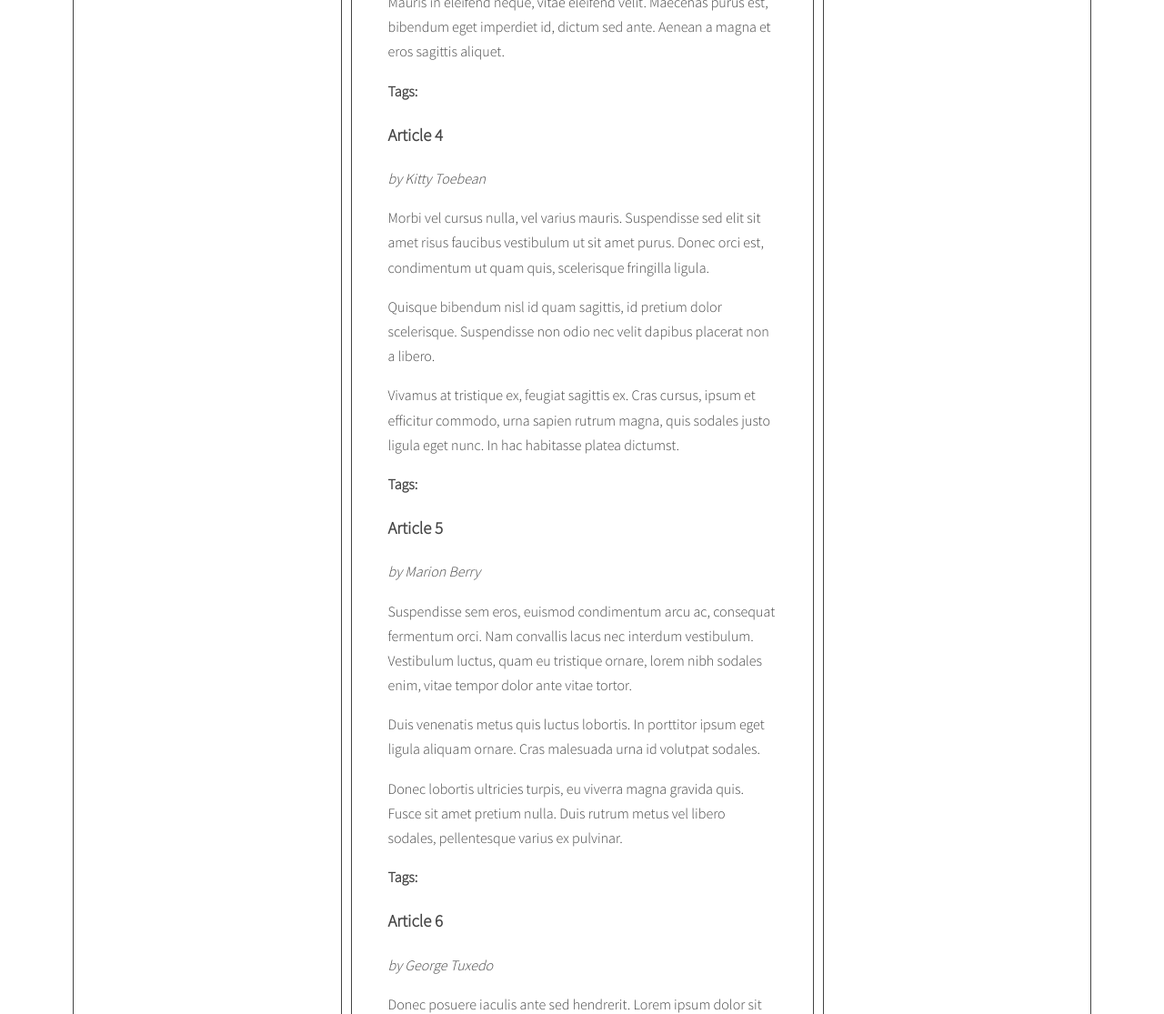
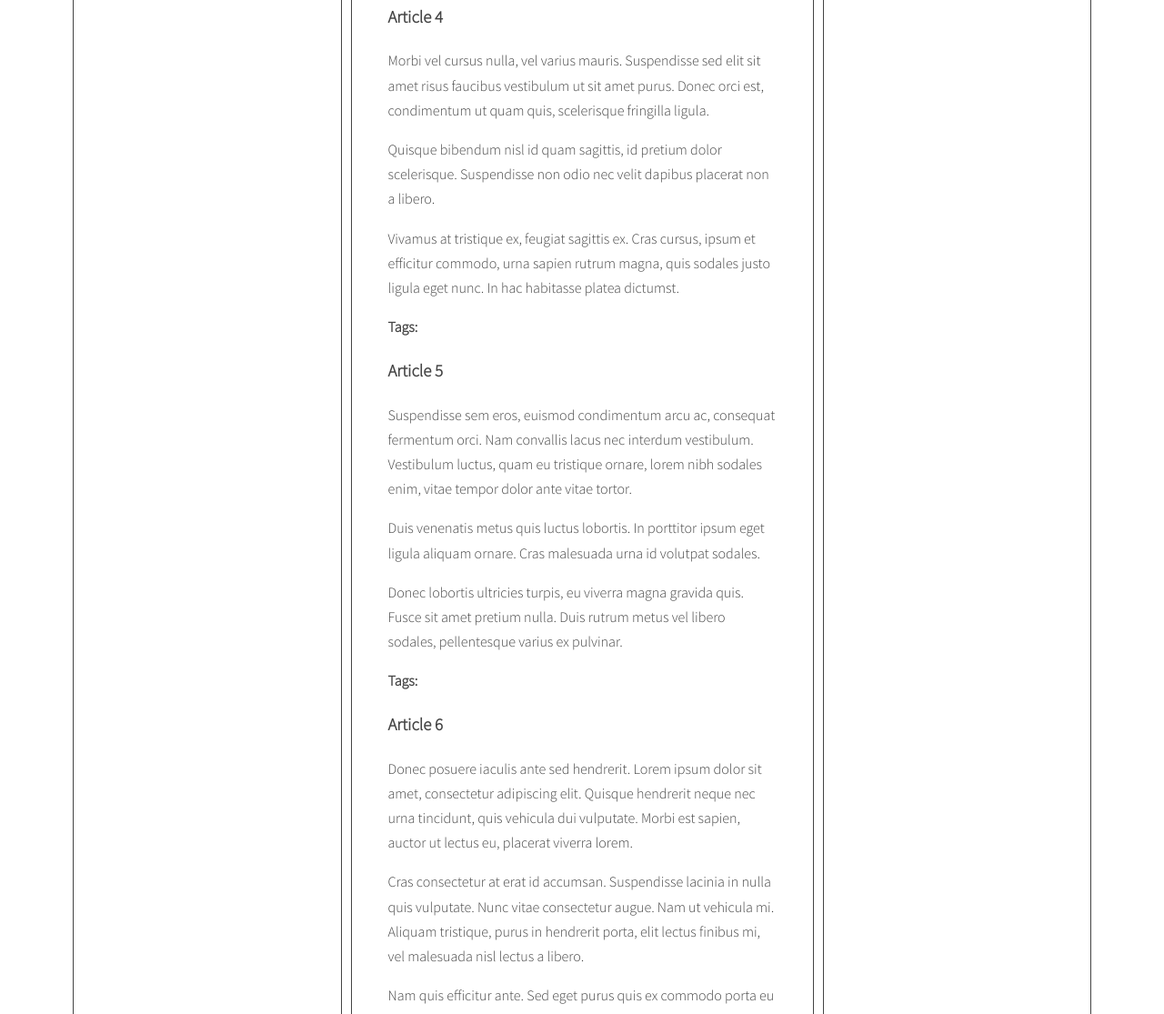
Before and after one commit to pawel-urban/javascript-blog, a website: page index.html in a window 1280 px wide. Shown: the part 1685-2800 px from the top of the page at 91% size. Drawn offline with nearby package versions, Linux system fonts and the light colour scheme.

Commit message:
Remove authors from html text

```diff
--- a/index.html
+++ b/index.html
@@ -18,7 +18,7 @@
           <section class="posts">
             <article class="post active" id="article-1" data-tags="news code marketing">
               <h3 class="post-title">Article 1</h3>
-              <p class="post-author">by Marion Berry</p>
+              <p class="post-author"></p>
               <div class="post-content">
                 <p>Duis non dolor efficitur erat interdum fringilla a lobortis dolor. Aenean in massa viverra, pretium augue et, imperdiet diam. Proin varius vitae lectus ut suscipit. Etiam metus lacus, molestie at ante eget, gravida tristique metus. Morbi finibus elit mi, ut aliquam libero tempor eu.</p>
                 <p>Curabitur a arcu ut nunc ornare tempor. Vestibulum et augue purus. Sed mattis auctor iaculis. Duis placerat tempus nisl, et commodo sem varius sed. Ut ac ultrices leo. Aliquam efficitur augue a scelerisque lacinia. Donec sit amet justo lacus.</p>
@@ -32,7 +32,7 @@
             </article>
             <article class="post active" id="article-2" data-tags="news meeting">
               <h3 class="post-title">Article 2</h3>
-              <p class="post-author">by Theo Tabby</p>
+              <p class="post-author"></p>
               <div class="post-content">
                 <p>Phasellus sollicitudin, arcu vel iaculis ullamcorper, quam leo viverra orci, et faucibus quam sapien vel est. Maecenas ac suscipit elit. Nullam interdum, lorem vitae venenatis pulvinar, ex dui malesuada nunc, tempus cursus enim metus vel nulla.</p>
                 <p>Integer hendrerit, eros id efficitur dapibus, ante arcu ullamcorper orci, a iaculis felis turpis at purus. Quisque sodales posuere sapien vel consectetur. Duis dui urna, commodo non ante nec, mattis dictum enim. Donec aliquam erat sed diam lobortis, vel gravida lacus laoreet. Phasellus pretium maximus mi, eu posuere justo suscipit vel.</p>
@@ -46,7 +46,7 @@
             </article>
             <article class="post active" id="article-3" data-tags="code analysis news">
               <h3 class="post-title">Article 3</h3>
-              <p class="post-author">by George Tuxedo</p>
+              <p class="post-author"></p>
               <div class="post-content">
                 <p>Mauris vel pellentesque turpis, ac sodales nisl. Quisque iaculis mi velit, ut convallis tellus accumsan a. Quisque iaculis, nisi et dignissim tincidunt, nisl eros euismod nulla, finibus laoreet erat enim posuere elit.</p>
                 <p>Aenean at semper urna. Duis vel sapien molestie, egestas diam consequat, molestie nulla. Praesent a malesuada metus. Praesent et tempus leo.</p>
@@ -60,7 +60,7 @@
             </article>
             <article class="post active" id="article-4" data-tags="javaScript html code">
               <h3 class="post-title">Article 4</h3>
-              <p class="post-author">by Kitty Toebean</p>
+              <p class="post-author"></p>
               <div class="post-content">
                 <p>Morbi vel cursus nulla, vel varius mauris. Suspendisse sed elit sit amet risus faucibus vestibulum ut sit amet purus. Donec orci est, condimentum ut quam quis, scelerisque fringilla ligula.</p>
                 <p>Quisque bibendum nisl id quam sagittis, id pretium dolor scelerisque. Suspendisse non odio nec velit dapibus placerat non a libero.</p>
@@ -74,7 +74,7 @@
             </article>
             <article class="post active" id="article-5" data-tags="webDevelopment html code javaScript">
               <h3 class="post-title">Article 5</h3>
-              <p class="post-author">by Marion Berry</p>
+              <p class="post-author"></p>
               <div class="post-content">
                 <p>Suspendisse sem eros, euismod condimentum arcu ac, consequat fermentum orci. Nam convallis lacus nec interdum vestibulum. Vestibulum luctus, quam eu tristique ornare, lorem nibh sodales enim, vitae tempor dolor ante vitae tortor.</p>
                 <p>Duis venenatis metus quis luctus lobortis. In porttitor ipsum eget ligula aliquam ornare. Cras malesuada urna id volutpat sodales.</p>
@@ -88,7 +88,7 @@
             </article>
             <article class="post active" id="article-6" data-tags="programming javaScript news">
               <h3 class="post-title">Article 6</h3>
-              <p class="post-author">by George Tuxedo</p>
+              <p class="post-author"></p>
               <div class="post-content">
                 <p>Donec posuere iaculis ante sed hendrerit. Lorem ipsum dolor sit amet, consectetur adipiscing elit. Quisque hendrerit neque nec urna tincidunt, quis vehicula dui vulputate. Morbi est sapien, auctor ut lectus eu, placerat viverra lorem.</p>
                 <p>Cras consectetur at erat id accumsan. Suspendisse lacinia in nulla quis vulputate. Nunc vitae consectetur augue. Nam ut vehicula mi. Aliquam tristique, purus in hendrerit porta, elit lectus finibus mi, vel malesuada nisl lectus a libero.</p>
@@ -102,7 +102,7 @@
             </article>
             <article class="post active" id="article-7" data-tags="news article html">
               <h3 class="post-title">Article 7</h3>
-              <p class="post-author">by Kitty Toebean</p>
+              <p class="post-author"></p>
               <div class="post-content">
                 <p>Donec eleifend mauris ac nisl fermentum, ac fermentum turpis dignissim. Aliquam diam nisl, imperdiet a varius eget, lobortis sed nisi. Nullam suscipit ipsum sed magna blandit, sed pellentesque urna malesuada.</p>
                 <p>Duis vestibulum arcu et lectus viverra porta. Praesent tempor lacus eget quam mattis, sit amet venenatis diam ultrices. Morbi gravida sapien quis ligula tincidunt, vel sagittis erat ultrices.</p>
@@ -116,7 +116,7 @@
             </article>
             <article class="post active" id="article-8" data-tags="visualCodeStudio atom html javaScript code">
               <h3 class="post-title">Article 8</h3>
-              <p class="post-author">by Theo Tabby</p>
+              <p class="post-author"></p>
               <div class="post-content">
                 <p>Praesent quis imperdiet erat. Curabitur tempor sapien a interdum malesuada. Proin libero erat, sagittis a sollicitudin eget, pulvinar nec risus. Cras et suscipit sem.</p>
                 <p>Maecenas consequat diam nec sollicitudin congue. Aenean porttitor porttitor quam, condimentum interdum metus congue sed. Donec at nulla ipsum.</p>
@@ -130,7 +130,7 @@
             </article>
             <article class="post active" id="article-9" data-tags="bigData news">
               <h3 class="post-title">Article 9</h3>
-              <p class="post-author">by Marion Berry</p>
+              <p class="post-author"></p>
               <div class="post-content">
                 <p>Tam et facilisis purus. Donec vulputate est quis lobortis posuere. Nunc vitae lorem ut odio faucibus pulvinar nec in justo. Ut ut ante ac tellus ornare tempus. Nunc maximus, tortor et dictum convallis, nunc libero posuere leo, scelerisque ultrices arcu sapien ut tellus.</p>
                 <p>Fusce lacinia augue massa, non tincidunt tortor auctor quis. Vestibulum ut pretium nisl. Etiam id tellus tempus, commodo ligula vehicula, porta magna.</p>
@@ -144,7 +144,7 @@
             </article>
             <article class="post active" id="article-10" data-tags="analysis bigData code SQL news">
               <h3 class="post-title">Article 10</h3>
-              <p class="post-author">by George Tuxedo</p>
+              <p class="post-author"></p>
               <div class="post-content">
                 <p>Aliquam erat volutpat. Ut non eleifend lectus. Donec suscipit tellus tempor, ornare dui id, hendrerit neque. Phasellus lacinia laoreet dui in luctus. Sed hendrerit, magna sit amet varius tempor, augue augue scelerisque est, non scelerisque mauris libero eu sapien.</p>
                 <p>Sed at sapien in quam sollicitudin aliquam. In interdum metus a mi porttitor luctus. Sed commodo, arcu id lacinia posuere, felis elit pharetra urna, at feugiat est orci sit amet libero. Quisque in nisl est. Nullam vehicula at lectus non luctus. Cras aliquam neque magna, at varius nisi egestas ut.</p>
```
